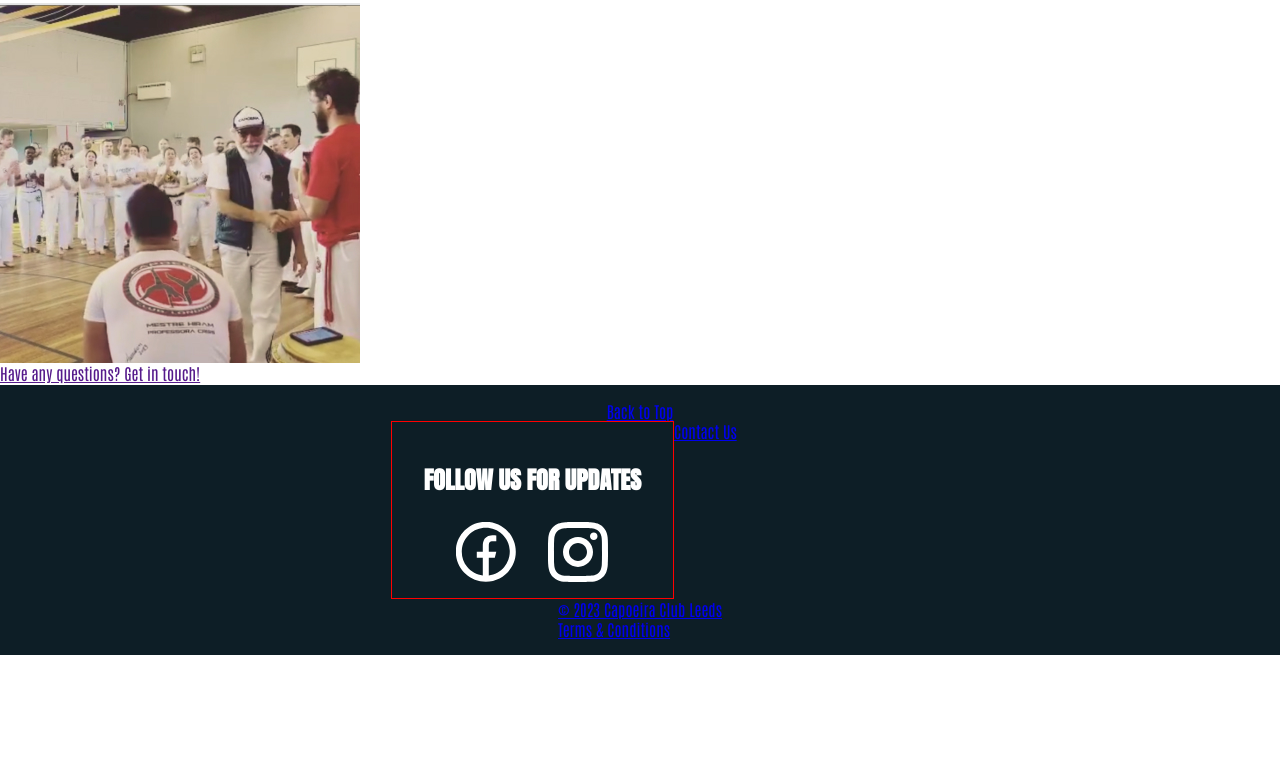
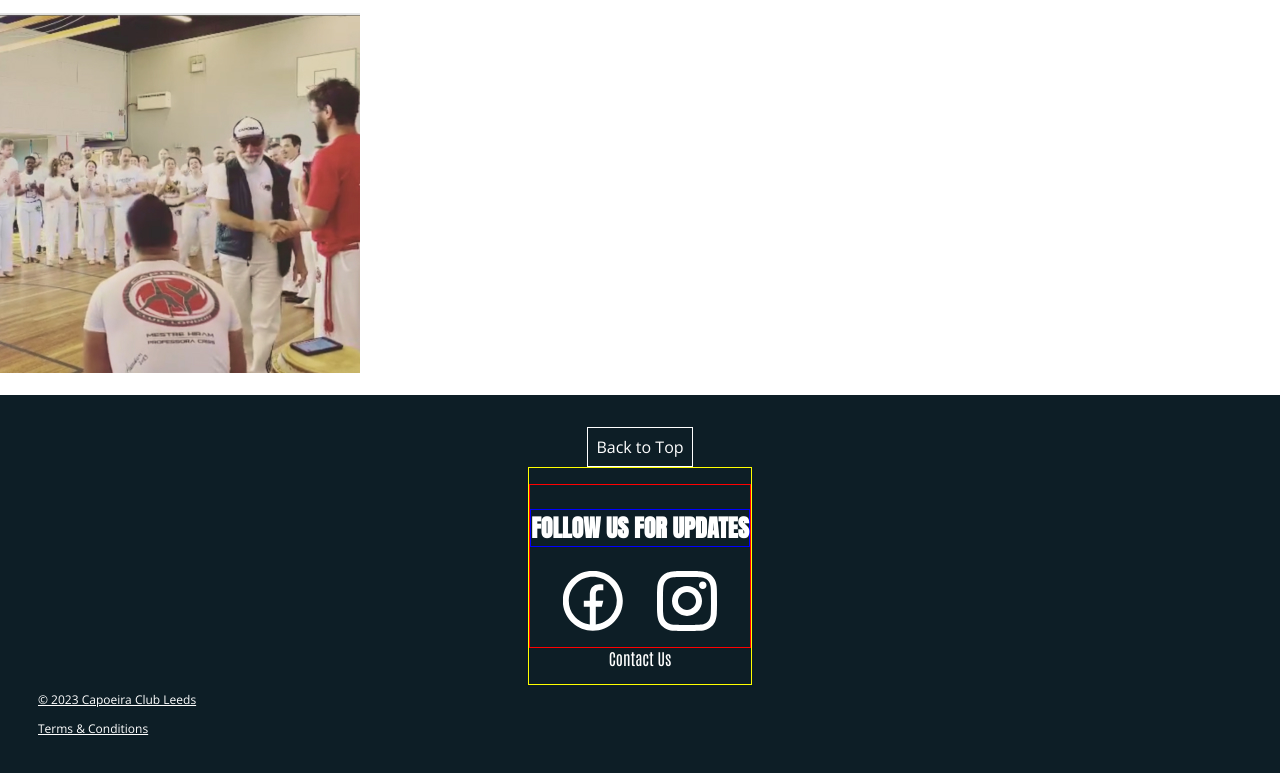
Before and after one commit to axCaffiend/capoeira-club-leeds-website, a plain HTML site: page index.html in a window 1280 px wide. Shown: the part 3049-3822 px from the top of the page. Before the commit the page ends 3704 px from the top, so only its background shows below. Drawn offline with nearby package versions, Linux system fonts and the light colour scheme.

Commit message:
Set footer layout with flexbox, styled small links and back-to-top

```diff
--- a/index.html
+++ b/index.html
@@ -141,16 +141,17 @@
         <!-- FOOTER -->
         <footer class="page-footer">
 
-            <a href="#page-top">Back to Top</a>
+            <a href="#page-top" class="page-footer_page-top">Back to Top</a>
 
             <section class="page-footer_content">
 
                 <div class="page-footer_content-media">
                     <h3>Follow us for updates</h3>
+                    <div class="page-footer_content-media-icons">
+                        <a href="https://www.facebook.com/capoeiraclubleeds/?locale=en_GB"><img src="images/icons/facebook-icon.svg" alt="Facebook icon, link to Capoeira Club Leeds Facebook page."></a>
 
-                    <a href="https://www.facebook.com/capoeiraclubleeds/?locale=en_GB"><img src="images/icons/facebook-icon.svg" alt="Facebook icon, link to Capoeira Club Leeds Facebook page."></a>
-
-                    <a href="https://www.instagram.com/capoeiraclubleeds/"><img src="images/icons/instagram-icon.svg" alt="Instagram icon, link to Capoeira Club Leeds Instagram page."></a>
+                        <a href="https://www.instagram.com/capoeiraclubleeds/"><img src="images/icons/instagram-icon.svg" alt="Instagram icon, link to Capoeira Club Leeds Instagram page."></a>
+                    </div>
                 </div>
 
                 <a href="contact-us.html" class="cta-link cta-link--m">Contact Us</a>
@@ -158,7 +159,7 @@
 
             </section>
 
-            <div class="small-print">
+            <div class="page-footer_small-links">
                 <a href="#">&copy; 2023 Capoeira Club Leeds</a>
                 <a href="#">Terms & Conditions</a>
             </div>
--- a/style.css
+++ b/style.css
@@ -16,6 +16,9 @@
 
     - 28/12/2023
         Styled main-nav__options tiles and basic interactions, need to add interactivity.
+
+    - 05/01/2023
+        Set footer layout with flexbox, need to add button - start creating CTA button base style.
 */
 
 /* ------------- */
@@ -133,6 +136,8 @@ h3 {
     font-family: 'Anton', sans-serif;
     font-size: 1.5em;
     text-transform: uppercase;
+
+    border: solid 1px blue;
 }
 
 /* >>> DECORATIVE */
@@ -149,6 +154,15 @@ h4 {
 
 a {
     font-family: 'Antonio', sans-serif;
+}
+
+a:link {
+    color: var(--main-light-colour);
+    text-decoration: none;
+}
+
+a:visited {
+    color: var(--main-light-colour);
 }
 
 /* >>> PARAGRAPH */
@@ -335,34 +349,60 @@ p {
     align-items: center;
     background-color: var(--main-dark-colour);
     color: var(--main-light-colour);
-    padding: 1em;
+    padding: 2em;
+    padding-bottom: 3em;
     box-sizing: border-box;
 }
 
-.page-footer a {
+/* Back to top */
+.page-footer_page-top {
     display: block;
+    padding: 0.5em;
+    font-family: 'Open Sans', sans-serif;
+    font-size: 1em;
+    border: solid 0.1em var(--main-light-colour);
 }
 
+.page-footer_small-links {
+    /* border: solid 1px red; */
+    width: 100%;
+}
+
+.page-footer_small-links a {
+    display: block;
+    padding: 0.5em;
+
+    font-family: 'Open Sans', sans-serif;
+    font-size: 0.75em;
+    text-decoration: underline;
+}
+
+/* Footer Content */
 .page-footer_content {
+    border: solid 1px yellow;
+
     display: flex;
-    margin: 0 auto;
+    flex-flow: column wrap;
+    align-items: center;
+    padding: 1em 0 1em 0;
 }
 
 .page-footer_content-media {
 
     border: solid 1px red;
+    margin: 0 auto;
+    padding: 0 0 1em 0;
+}
 
-    width: 50%;
+.page-footer_content-media-icons {
     display: flex;
     flex-flow: row wrap;
-    justify-content: center;
-    gap: 0em 2em;
-    padding: 1em;
+    justify-content: space-evenly;
 }
 
 
 /* ------------------- */
-/* >> PAGE MAIN        */
+/* >> PAGE BLOCKS      */
 /* ------------------- */
 
 .page-main-content {
```
